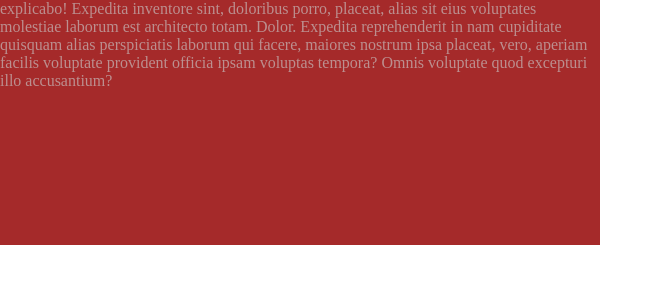
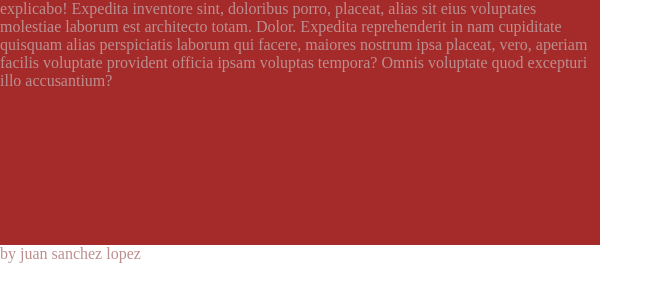
Before and after one commit to jsanchez-c137/the-goat-git-practice, a plain HTML site: page index.html in a window 1280 px wide. Shown: the part 55-356 px from the top of the page, without its empty margins (0-663 px from the left). Drawn offline with Linux system fonts and the light colour scheme.

Commit message:
cambios prueba

```diff
--- a/index.html
+++ b/index.html
@@ -13,5 +13,6 @@
     Expedita reprehenderit in nam cupiditate quisquam alias perspiciatis laborum qui facere, maiores nostrum ipsa placeat, vero, aperiam facilis voluptate provident officia ipsam voluptas tempora? Omnis voluptate quod excepturi illo accusantium?</span>
 
         </div>
+        <span> by juan sanchez lopez</span>
 </body>
 </html>
```
